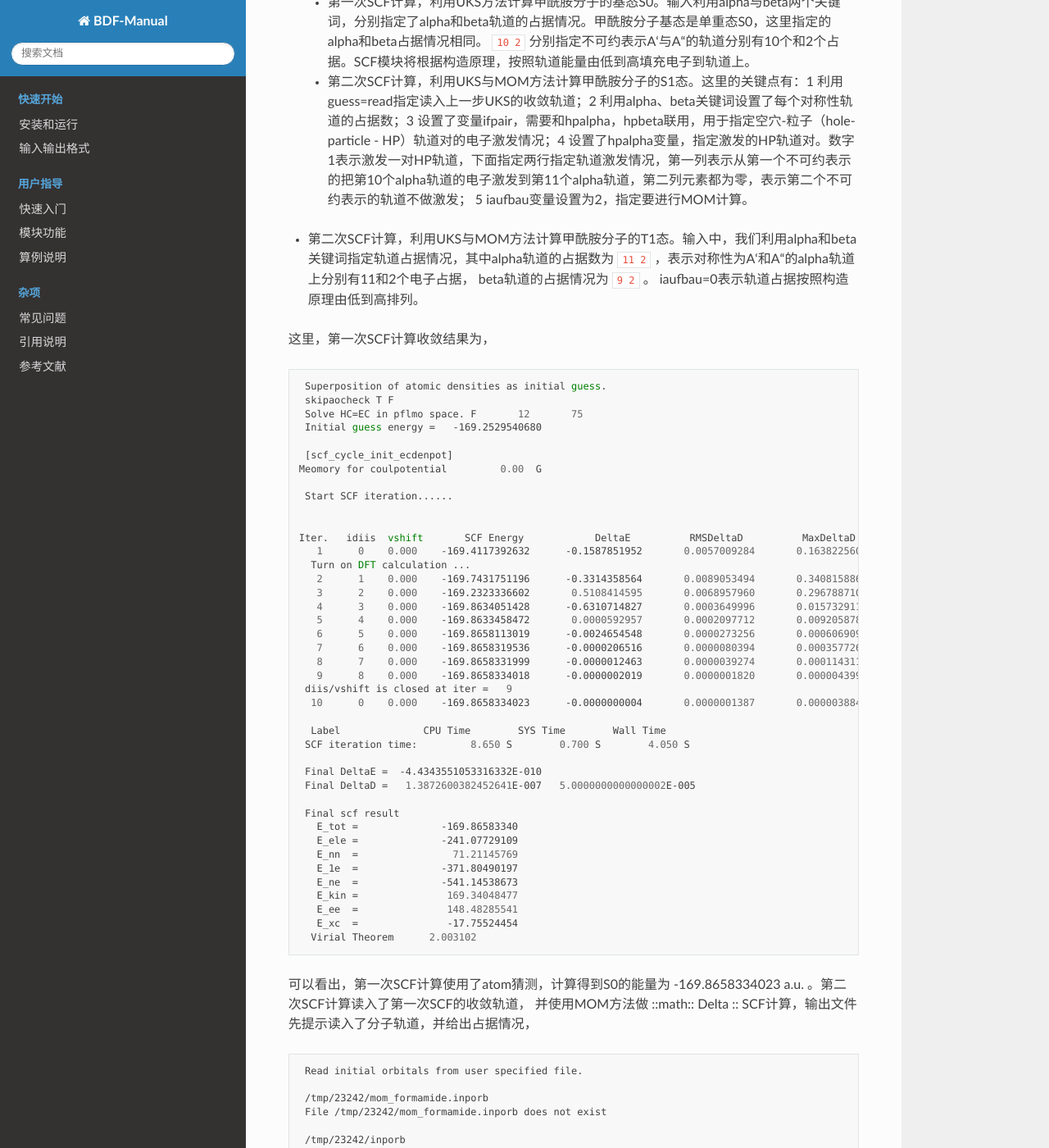
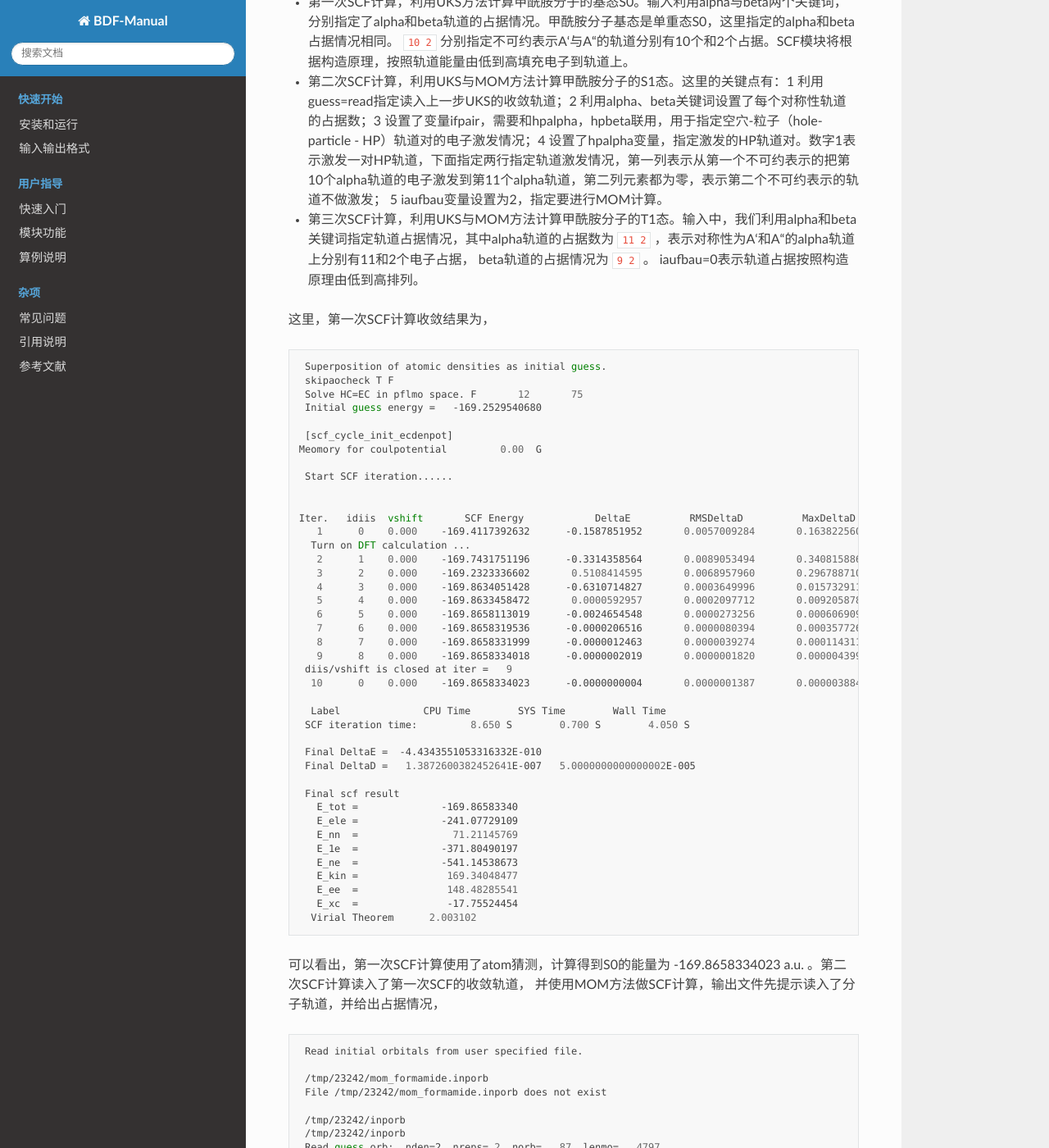
Before and after one commit to BDF-manual-maintenance/BDF-Manual, a Sphinx documentation site: the page built from source/guide/SCFTech.rst, in a window 1280 px wide and 1400 px high, scrolled down 7391 px. Shown: the whole window at 82% size. Built offline with Sphinx 7.4.7 and the Read the Docs theme 2.0.0, drawn with Linux system fonts in a browser that asks for light colours; pages that are not in the unit, such as notebooks, are missing from menus; some of the changed text lies outside the part shown.

Commit message:
Update SCFTech.rst

```diff
--- a/source/guide/SCFTech.rst
+++ b/source/guide/SCFTech.rst
@@ -403,9 +403,9 @@ MOM(maximum overlap method)是一种Delta SCF的方法，可以用以计算激
 
 这个算例执行了四次SCF计算，
 
- * 第一次SCF计算，利用UKS方法计算甲酰胺分子的基态S0。输入利用alpha与beta两个关键词，分别指定了alpha和beta轨道的占据情况。甲酰胺分子基态是单重态S0，这里指定的alpha和beta占据情况相同。 ``10 2`` 分别指定不可约表示A‘与A“的轨道分别有10个和2个占据。SCF模块将根据构造原理，按照轨道能量由低到高填充电子到轨道上。
- * 第二次SCF计算，利用UKS与MOM方法计算甲酰胺分子的S1态。这里的关键点有：1 利用guess=read指定读入上一步UKS的收敛轨道；2 利用alpha、beta关键词设置了每个对称性轨道的占据数；3 设置了变量ifpair，需要和hpalpha，hpbeta联用，用于指定空穴-粒子（hole-particle - HP）轨道对的电子激发情况；4 设置了hpalpha变量，指定激发的HP轨道对。数字1表示激发一对HP轨道，下面指定两行指定轨道激发情况，第一列表示从第一个不可约表示的把第10个alpha轨道的电子激发到第11个alpha轨道，第二列元素都为零，表示第二个不可约表示的轨道不做激发； 5 iaufbau变量设置为2，指定要进行MOM计算。
-* 第二次SCF计算，利用UKS与MOM方法计算甲酰胺分子的T1态。输入中，我们利用alpha和beta关键词指定轨道占据情况，其中alpha轨道的占据数为 ``11 2`` ，表示对称性为A‘和A“的alpha轨道上分别有11和2个电子占据， beta轨道的占据情况为 ``9 2`` 。 iaufbau=0表示轨道占据按照构造原理由低到高排列。
+* 第一次SCF计算，利用UKS方法计算甲酰胺分子的基态S0。输入利用alpha与beta两个关键词，分别指定了alpha和beta轨道的占据情况。甲酰胺分子基态是单重态S0，这里指定的alpha和beta占据情况相同。 ``10 2`` 分别指定不可约表示A‘与A“的轨道分别有10个和2个占据。SCF模块将根据构造原理，按照轨道能量由低到高填充电子到轨道上。
+* 第二次SCF计算，利用UKS与MOM方法计算甲酰胺分子的S1态。这里的关键点有：1 利用guess=read指定读入上一步UKS的收敛轨道；2 利用alpha、beta关键词设置了每个对称性轨道的占据数；3 设置了变量ifpair，需要和hpalpha，hpbeta联用，用于指定空穴-粒子（hole-particle - HP）轨道对的电子激发情况；4 设置了hpalpha变量，指定激发的HP轨道对。数字1表示激发一对HP轨道，下面指定两行指定轨道激发情况，第一列表示从第一个不可约表示的把第10个alpha轨道的电子激发到第11个alpha轨道，第二列元素都为零，表示第二个不可约表示的轨道不做激发； 5 iaufbau变量设置为2，指定要进行MOM计算。
+* 第三次SCF计算，利用UKS与MOM方法计算甲酰胺分子的T1态。输入中，我们利用alpha和beta关键词指定轨道占据情况，其中alpha轨道的占据数为 ``11 2`` ，表示对称性为A‘和A“的alpha轨道上分别有11和2个电子占据， beta轨道的占据情况为 ``9 2`` 。 iaufbau=0表示轨道占据按照构造原理由低到高排列。
 
 这里，第一次SCF计算收敛结果为，
 
@@ -454,7 +454,7 @@ MOM(maximum overlap method)是一种Delta SCF的方法，可以用以计算激
       Virial Theorem      2.003102
 
 可以看出，第一次SCF计算使用了atom猜测，计算得到S0的能量为 -169.8658334023 a.u. 。第二次SCF计算读入了第一次SCF的收敛轨道，
-并使用MOM方法做 ::math:: Delta :: SCF计算，输出文件先提示读入了分子轨道，并给出占据情况，
+并使用MOM方法做SCF计算，输出文件先提示读入了分子轨道，并给出占据情况，
 
 .. code-block:: bdf
 
```
Also changed, not shown: other parts of source/guide/SCFTech.rst (+1 -1 lines).
